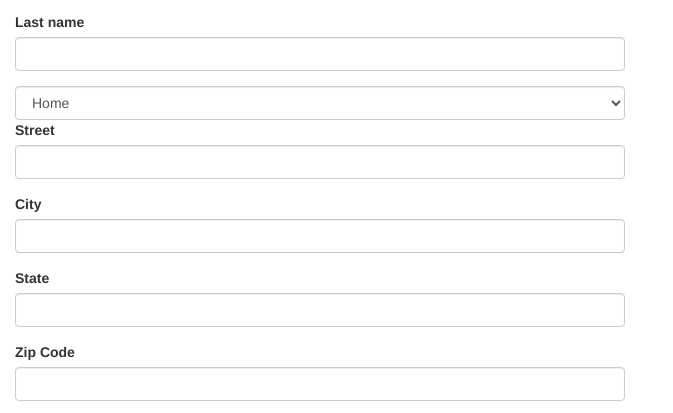
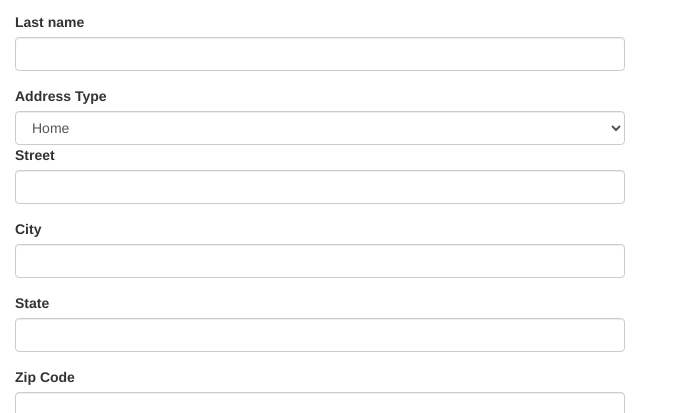
Before and after one commit to rg-epicodus/family-members, a plain HTML site: page index.html in a window 1280 px wide. Shown: the part 195-608 px from the top of the page, without its empty margins (0-673 px from the left). Drawn offline with Linux system fonts and the light colour scheme.

Commit message:
add address type label

```diff
--- a/index.html
+++ b/index.html
@@ -28,6 +28,7 @@
           </div>
           <div id="new-addresses">
             <div class="new-address">
+              <label for="new-type">Address Type</label>
               <select class="form-control" id="new-type">
                 <option>Home</option>
                 <option>Work</option>
```
